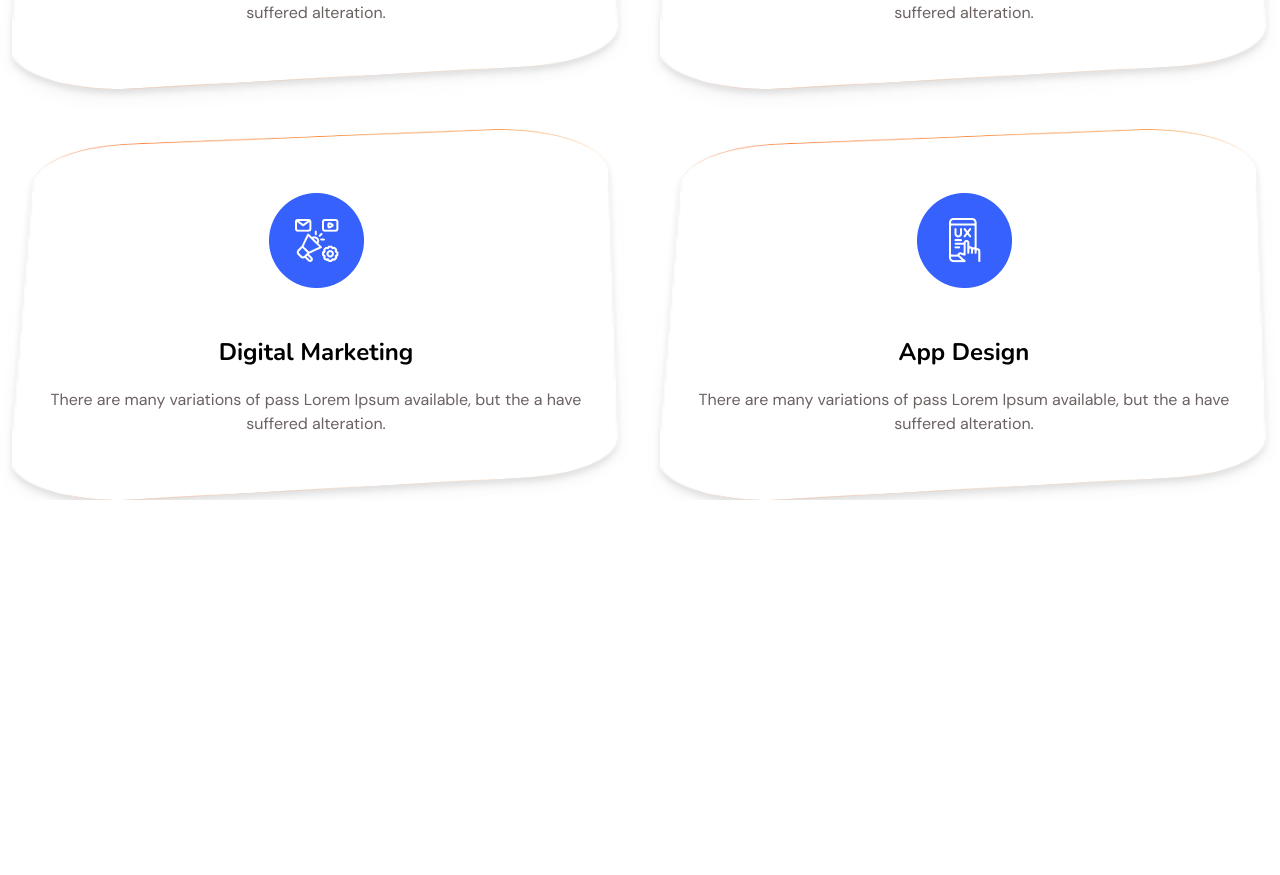
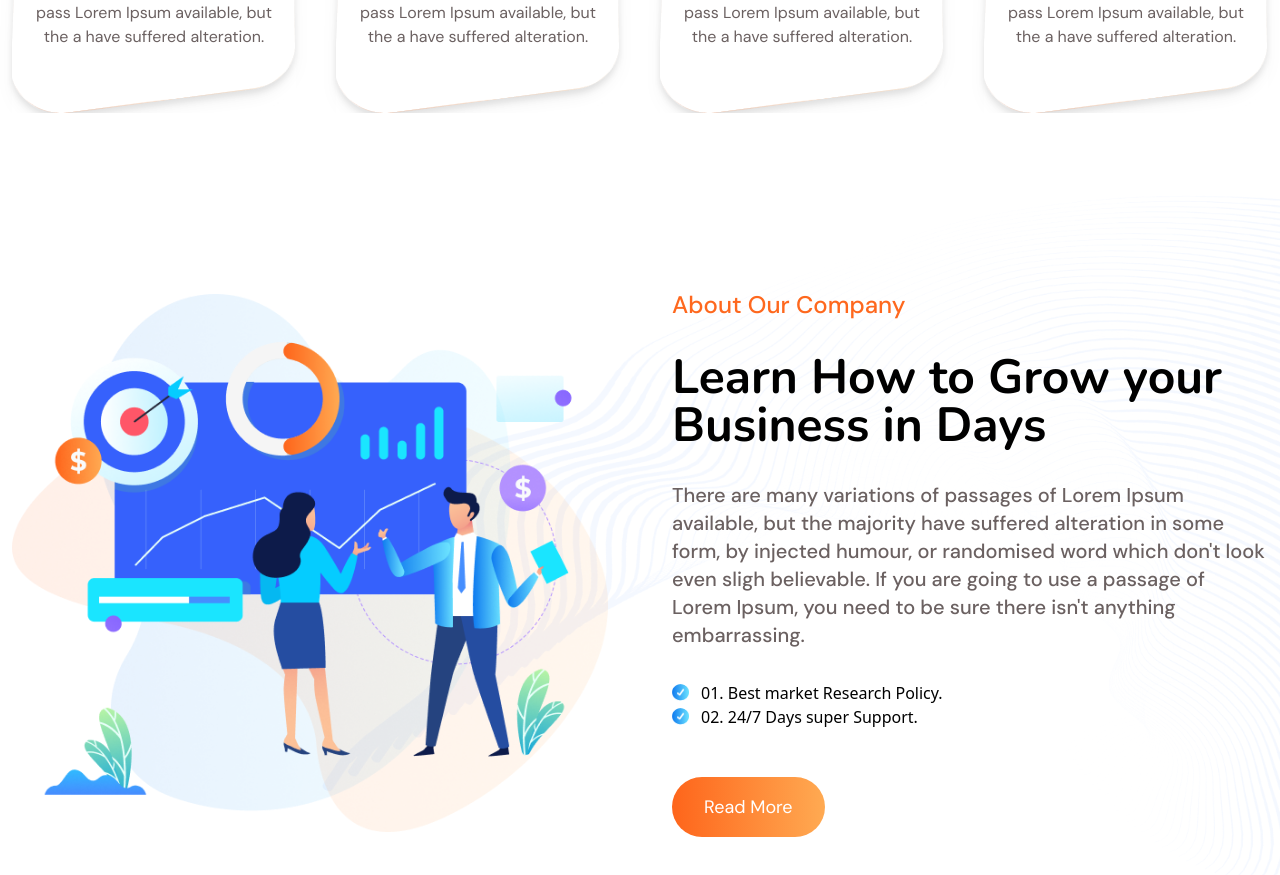
Before and after one commit to Mohammad-Nadil/CAP-agency, a Next.js app: page / in a window 1280 px wide. Shown: the part 1197-2072 px from the top of the page. Before the commit the page ends 1697 px from the top, so only its background shows below. Built offline with nearby package versions, Linux system fonts and the light colour scheme.

Commit message:
home page about done

```diff
--- a/app/component/Banner.jsx
+++ b/app/component/Banner.jsx
@@ -6,7 +6,7 @@ import BtnCustom from "./layer/BtnCustom";
 
 const Banner = () => {
   return (
-    <div className="banner bannerImg ">
+    <div className="banner bannerImg overflow-hidden">
       <Container className="flex flex-col sm:flex-row items-center justify-between gap-y-16 gap-x-10 xl:gap-x-16 pt-20 sm:pt-24 lg:pt-40 xl:pt-44 pb-12 sm:pb-16 lg:pb-20">
         <div className="left sm:w-3/5 xl:max-w-[683px] flex flex-col gap-y-12">
           <div className="top flex flex-col gap-y-5 ">
--- /dev/null
+++ b/app/component/HomeAbout.jsx
@@ -0,0 +1,47 @@
+import React from "react";
+import Container from "./layer/Container";
+import Image from "next/image";
+import BtnCustom from "./layer/BtnCustom";
+import bannerImg from "../assets/AboutOurCompanyIMG.png";
+import blueTick from "../assets/blueTick.png";
+
+const HomeAbout = () => {
+  return (
+    <div className="banner HomeAboutBG overflow-hidden">
+      <Container className="flex flex-col sm:flex-row items-center justify-between gap-y-16 gap-x-10 xl:gap-x-16 pt-20 sm:pt-24 lg:pt-40 xl:pt-44 pb-12 sm:pb-16 lg:pb-20">
+        <div className="left sm:w-1/2  ">
+          <Image src={bannerImg} alt={bannerImg} />
+        </div>
+        <div className="right sm:w-1/2  flex flex-col gap-y-8 xl:gap-y-12">
+          <div className="top flex flex-col gap-y-5 lg:gap-y-8 ">
+            <p className=" text-lg lg:text-2xl font-DM text-primaryOrange font-medium">
+              About Our Company
+            </p>
+            <h2 className=" text-3xl lg:text-5xl font-nunito text-black font-bold">
+              Learn How to Grow your Business in Days
+            </h2>
+            <p className="text-sm lg:text-base xl:text-xl font-DM text-textBrown font-medium ">
+              There are many variations of passages of Lorem Ipsum available,
+              but the majority have suffered alteration in some form, by
+              injected humour, or randomised word which don't look even sligh
+              believable. If you are going to use a passage of Lorem Ipsum, you
+              need to be sure there isn't anything embarrassing.
+            </p>
+            <ul>
+                <li className="flex items-center gap-x-3" > <Image src={blueTick} alt="blueTick" className="aspect-square h-full" /> 01. Best market Research Policy.</li>
+                <li className="flex items-center gap-x-3" > <Image src={blueTick} alt="blueTick" className="aspect-square h-full" /> 02. 24/7 Days super Support.</li>
+            </ul>
+          </div>
+          <div className="btn ">
+            <BtnCustom
+              text="Read More"
+              className=" py-2 sm:py-4 px-4 sm:px-8 bg-gradient-to-r text-white text-base sm:text-lg "
+            />
+          </div>
+        </div>
+      </Container>
+    </div>
+  );
+};
+
+export default HomeAbout;
--- a/app/component/ServiceGallery.jsx
+++ b/app/component/ServiceGallery.jsx
@@ -24,7 +24,7 @@ const ServiceGallery = () => {
 
   return (
     <div>
-      <Container className="grid sm:grid-cols-2 g 2xl:grid-cols-4 gap-10 2xl:gap-x-16 pt-20 overflow-x-hidden scrollbar">
+      <Container className="grid sm:grid-cols-2 xl:grid-cols-4 gap-10 2xl:gap-x-16 pt-20 overflow-x-hidden scrollbar">
         {services.map((service, index) => (
           <div className="card  relative z-10 group   ">
             <Image
--- a/app/globals.css
+++ b/app/globals.css
@@ -4,6 +4,12 @@
 
 .bannerImg {
   background-image: url("./assets/HeroBanner.png");
+  background-size: cover;
+  background-position: center;
+  background-repeat: no-repeat;
+}
+.HomeAboutBG {
+  background-image: url("./assets/HomeAboutBG.png");
   background-size: cover;
   background-position: center;
   background-repeat: no-repeat;
--- a/app/page.js
+++ b/app/page.js
@@ -1,12 +1,14 @@
 import React from 'react'
 import Banner from './component/Banner'
 import ServiceGallery from './component/ServiceGallery'
+import HomeAbout from './component/HomeAbout'
 
 const page = () => {
   return (
     <div>
       <Banner/>
       <ServiceGallery/>
+      <HomeAbout/>
     </div>
   )
 }
```
Also changed, not shown: app/assets/blueTick.png (added).
